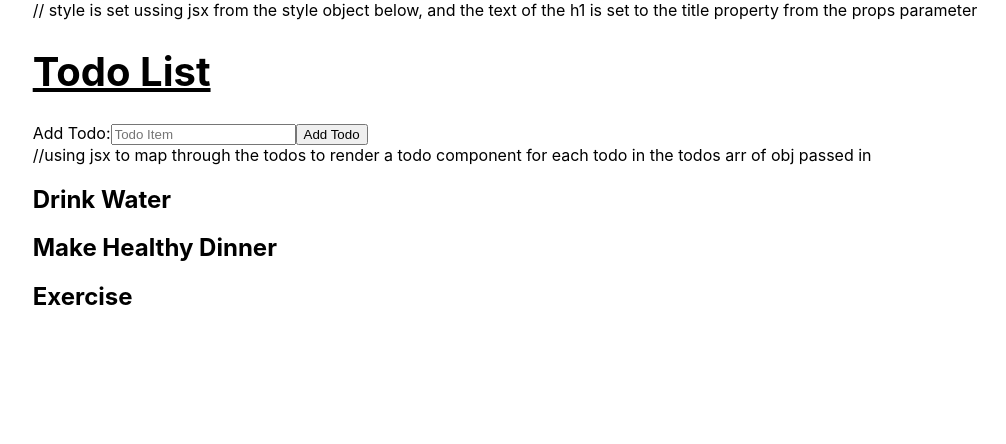
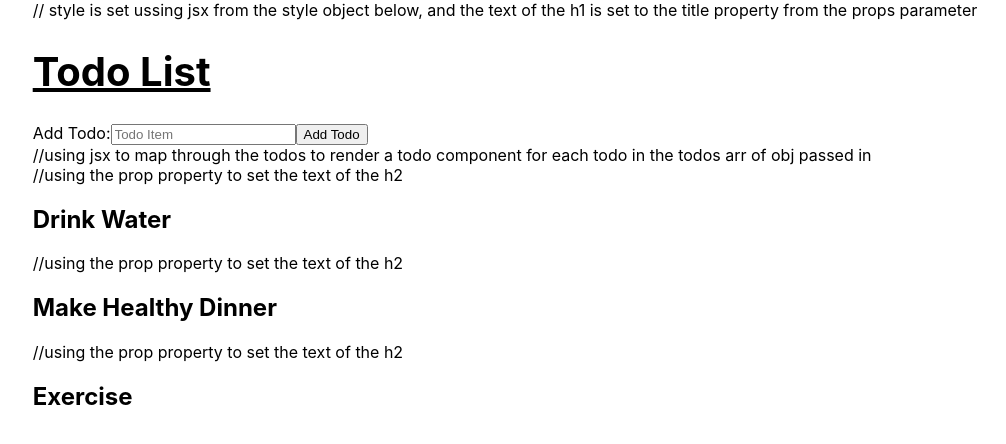
Before and after one commit to 100devs/react-todo-list-just-add, a React (Create React App) app: page / in a window 1280 px wide. Shown: the top 444 px of the page, without its empty margins (135-1141 px from the left). Built offline with nearby package versions, Linux system fonts and the light colour scheme.

Commit message:
added comments

```diff
--- a/src/components/Todo.js
+++ b/src/components/Todo.js
@@ -1,10 +1,11 @@
-
+//function to render the Todo component div, passed todo as a prop
 const Todo = ({ todo }) => {
     return (
         <div>
+        //using the prop property to set the text of the h2
             <h2>{todo.item}</h2>
         </div>
     )
 }
-
+// ennable the use of the todo component in other files
 export default Todo
```
